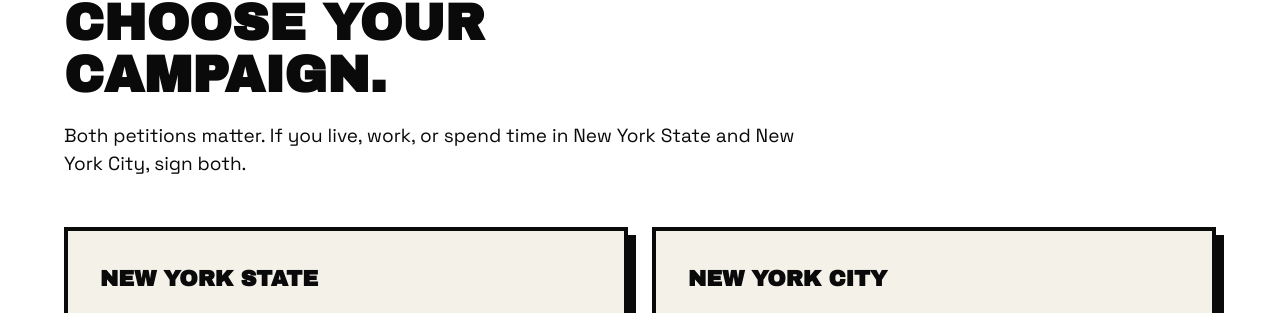
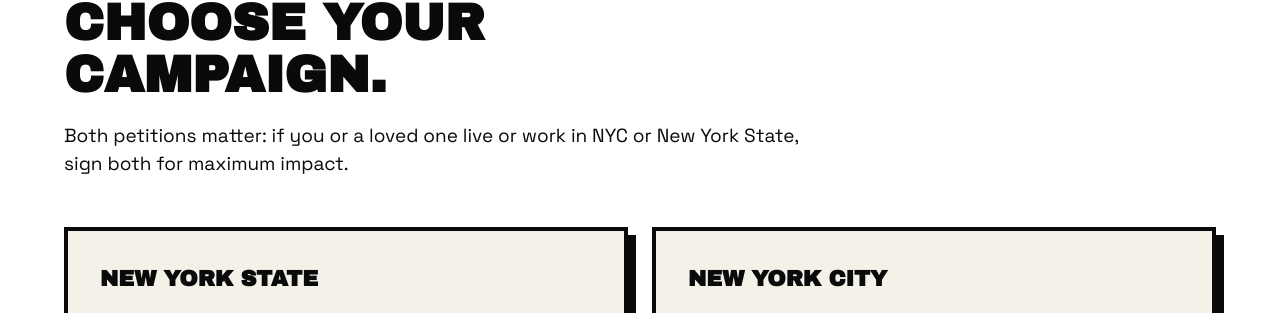
Before and after one commit to padraigpearlman/banthescan, a Jekyll site: the page built from get-involved.md, in a window 1280 px wide and 1400 px high, scrolled down 561 px. Shown: the part 137-450 px from the top of the window. Built offline with Jekyll 4.4.1, drawn with Linux system fonts in a browser that asks for light colours; some of the changed text lies outside the part shown.

Commit message:
Updated Get Involved

```diff
--- a/get-involved.md
+++ b/get-involved.md
@@ -11,8 +10,8 @@
 choose:
   label: Where Do You Live?
   heading: Choose your campaign.
-  intro: Both petitions matter. If you live, work, or spend time in New York State
-    and New York City, sign both.
+  intro: 'Both petitions matter: if you or a loved one live or work in NYC or New
+    York State, sign both for maximum impact.'
   state:
     title: New York State
     desc: Four bills would ban the use of facial recognition and biometric surveillance
```
Also changed, not shown: other parts of get-involved.md (+2 -3 lines).
